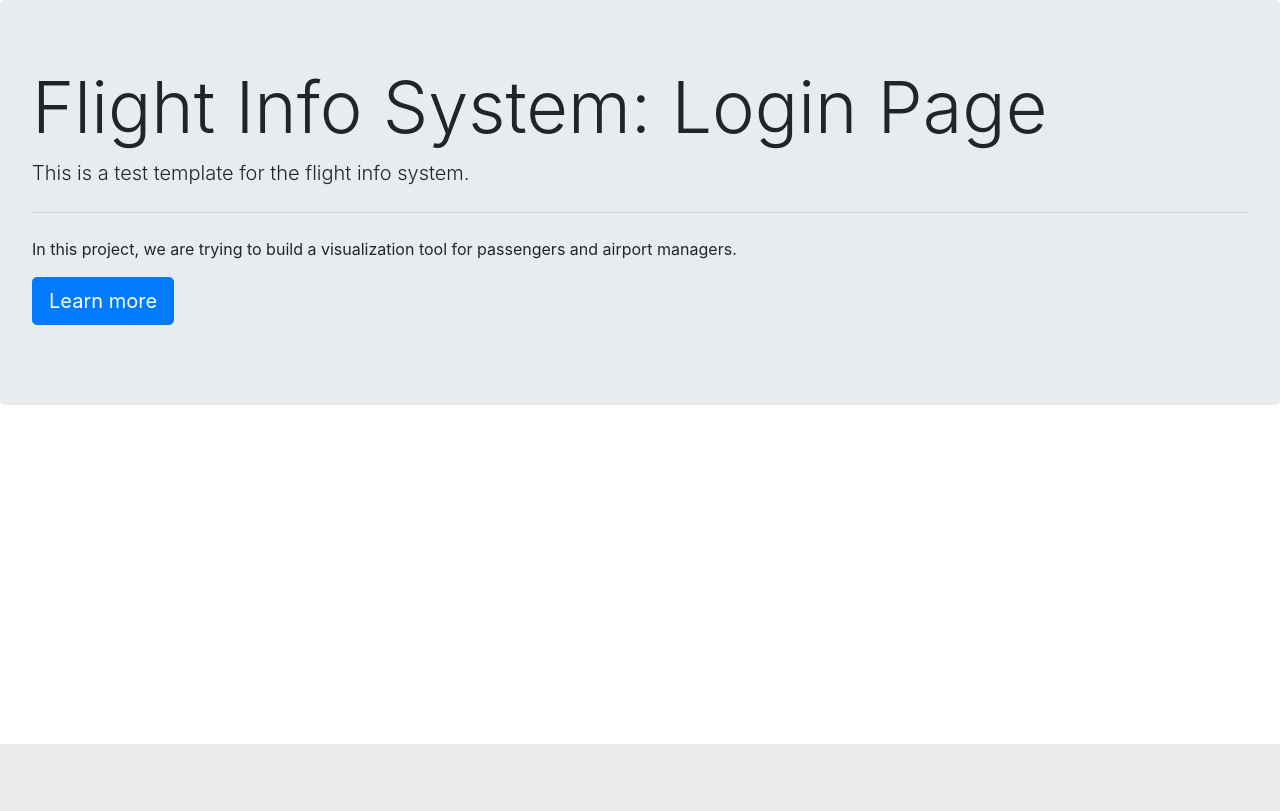
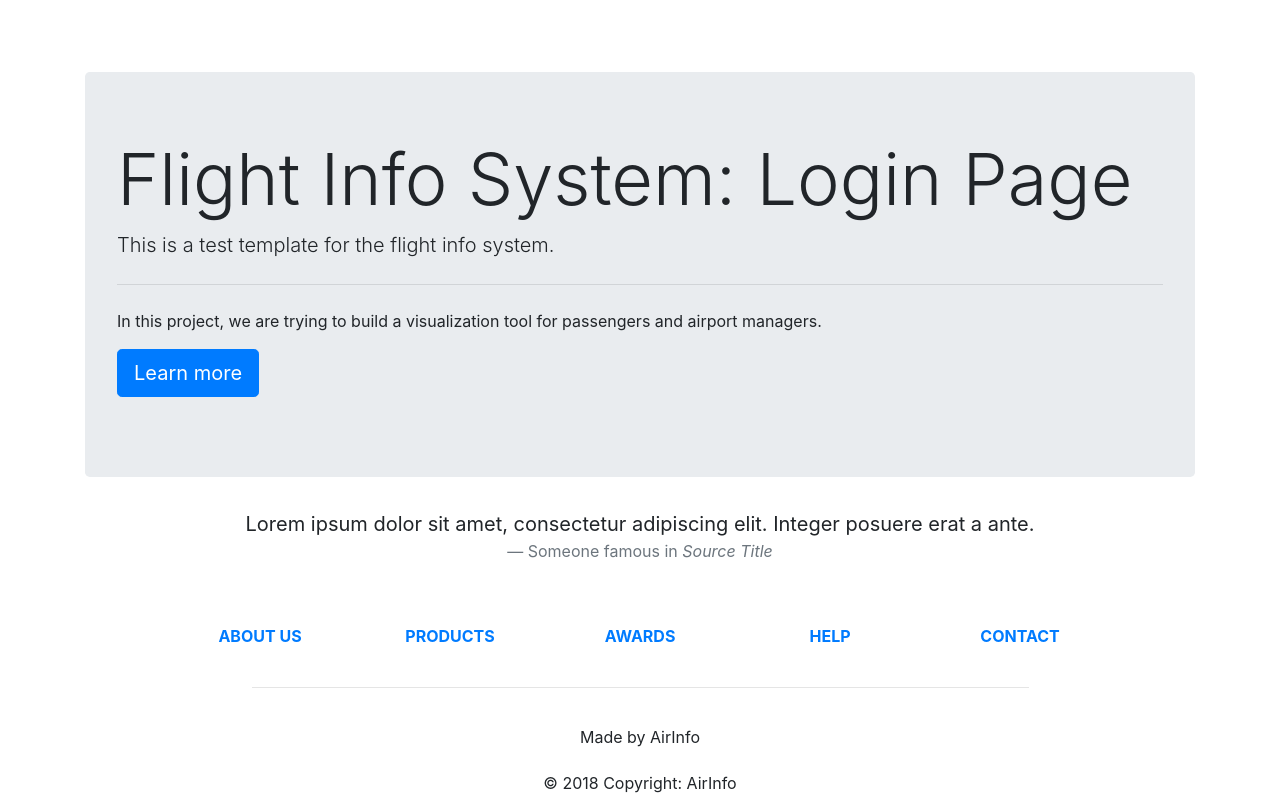
Before and after one commit to liuspencersjtu/Database_Course_Project, a Django app: page /login/ in a window 1280 px wide. Shown: the part 56-867 px from the top of the page. Before the commit the page ends 800 px from the top, so only its background shows below. Run offline with Django 3.2, Linux system fonts and the light colour scheme; some libraries are stand-ins or nearby versions.

Commit message:
fix some bugs

```diff
--- a/project/flight_info_system/templates/index.html
+++ b/project/flight_info_system/templates/index.html
@@ -45,6 +45,10 @@
 	</nav>
 
 
+<br />
+<br />
+<br />
+<div class="container">
     <div class="jumbotron">
 	  <h1 class="display-3">Flight Info System: {{name}}</h1>
 	  <p class="lead">This is a test template for the flight info system.</p>
@@ -52,8 +56,127 @@
 	  <p>In this project, we are trying to build a visualization tool for passengers and airport managers.</p>
 	  <p class="lead">
 	    <a class="btn btn-primary btn-lg" href="#" role="button">Learn more</a>
-  </p>
+  	  </p>
+	</div>
+
+
+	<blockquote class="blockquote text-center">
+	  <p class="mb-0">Lorem ipsum dolor sit amet, consectetur adipiscing elit. Integer posuere erat a ante.</p>
+	  <footer class="blockquote-footer">Someone famous in <cite title="Source Title">Source Title</cite></footer>
+	</blockquote>
+
+
+	<!--footer id="footer">
+        <div class="row">
+          <div class="col-lg-12">
+
+            <ul class="list-unstyled">
+              <li class="float-lg-right"><a>Back to top</a></li>
+              <li><a href="https://blog.bootswatch.com/">RSS</a></li>
+              <li><a href="https://twitter.com/">Twitter</a></li>
+              <li><a href="https://github.com/">GitHub</a></li>
+            </ul>
+            <p>Made by AirInfo</a>.</p>
+            <p>Code released under the <a href="https://github.com/thomaspark/bootswatch/blob/master/LICENSE">MIT License</a>.</p>
+            <p>Based on <a href="https://getbootstrap.com" rel="nofollow">Bootstrap</a>. Icons from <a href="https://fontawesome.com/" rel="nofollow">Font Awesome</a>. Web fonts from <a href="https://fonts.google.com/" rel="nofollow">Google</a>.</p>
+
+          </div>
+        </div>
+
+    </footer-->
+
 </div>
+
+
+
+
+
+
+
+
+
+
+
+
+
+<!-- Footer -->
+<footer class="page-footer font-small indigo">
+
+    <!-- Footer Links -->
+    <div class="container">
+
+      <!-- Grid row-->
+      <div class="row text-center d-flex justify-content-center pt-5 mb-3">
+
+        <!-- Grid column -->
+        <div class="col-md-2 mb-3">
+          <h6 class="text-uppercase font-weight-bold">
+            <a href="#!">About us</a>
+          </h6>
+        </div>
+        <!-- Grid column -->
+
+        <!-- Grid column -->
+        <div class="col-md-2 mb-3">
+          <h6 class="text-uppercase font-weight-bold">
+            <a href="#!">Products</a>
+          </h6>
+        </div>
+        <!-- Grid column -->
+
+        <!-- Grid column -->
+        <div class="col-md-2 mb-3">
+          <h6 class="text-uppercase font-weight-bold">
+            <a href="#!">Awards</a>
+          </h6>
+        </div>
+        <!-- Grid column -->
+
+        <!-- Grid column -->
+        <div class="col-md-2 mb-3">
+          <h6 class="text-uppercase font-weight-bold">
+            <a href="#!">Help</a>
+          </h6>
+        </div>
+        <!-- Grid column -->
+
+        <!-- Grid column -->
+        <div class="col-md-2 mb-3">
+          <h6 class="text-uppercase font-weight-bold">
+            <a href="#!">Contact</a>
+          </h6>
+        </div>
+        <!-- Grid column -->
+
+      </div>
+      <!-- Grid row-->
+      <hr class="rgba-white-light" style="margin: 0 15%;">
+
+      <!-- Grid row-->
+      <div class="row d-flex text-center justify-content-center mb-md-0 mb-4">
+
+        <!-- Grid column -->
+        <div class="col-md-8 col-12 mt-5">
+          <p style="line-height: 0.2rem">Made by AirInfo</p>
+        </div>
+        <!-- Grid column -->
+
+      </div>
+      <!-- Grid row-->
+      <hr class="clearfix d-md-none rgba-white-light" style="margin: 10% 15% 5%;">
+
+
+
+    </div>
+    <!-- Footer Links -->
+
+    <!-- Copyright -->
+    <div class="footer-copyright text-center py-3">© 2018 Copyright: AirInfo
+    </div>
+    <!-- Copyright -->
+
+  </footer>
+  <!-- Footer -->
 
 </body>
 </html>
```
